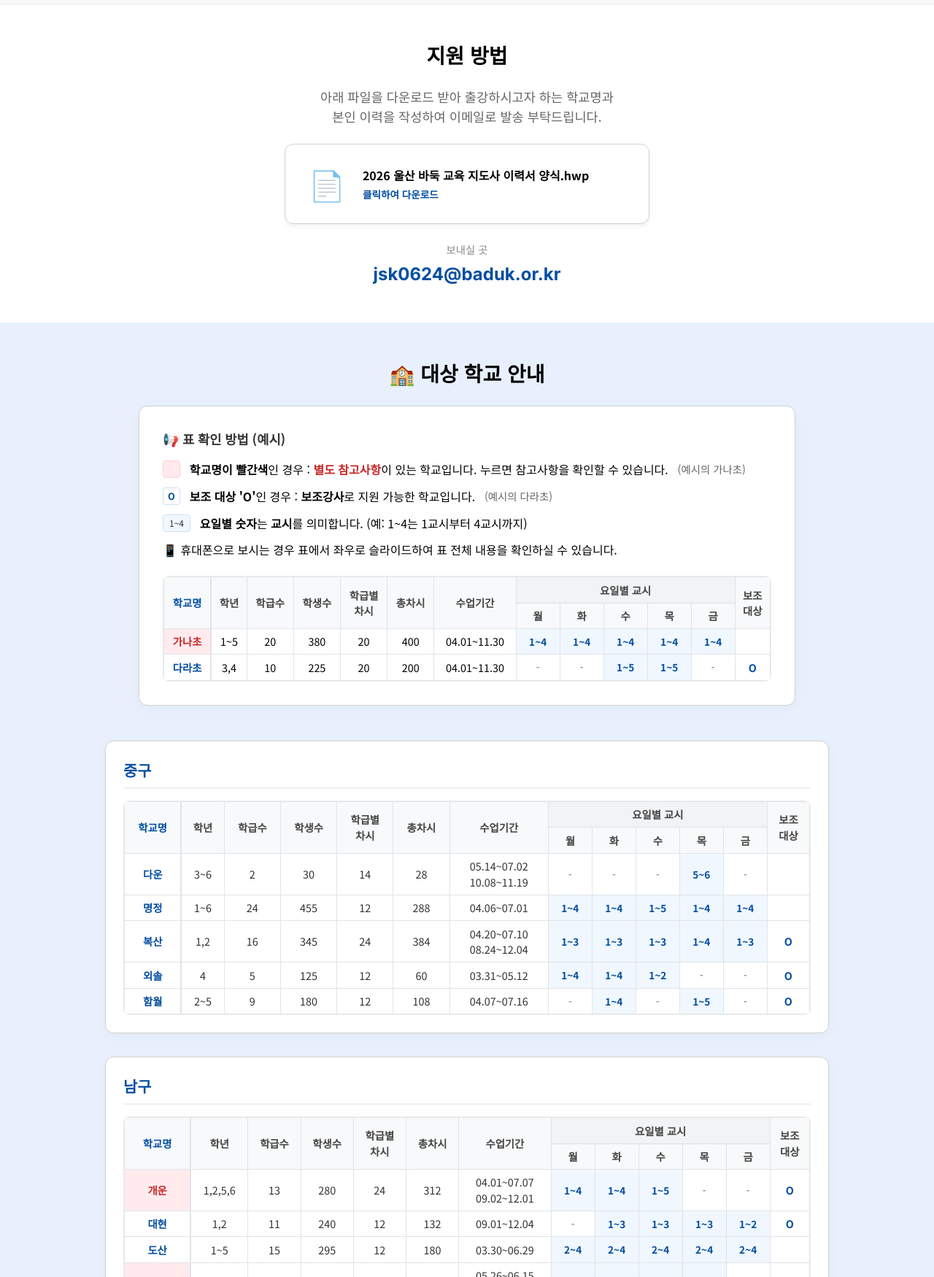
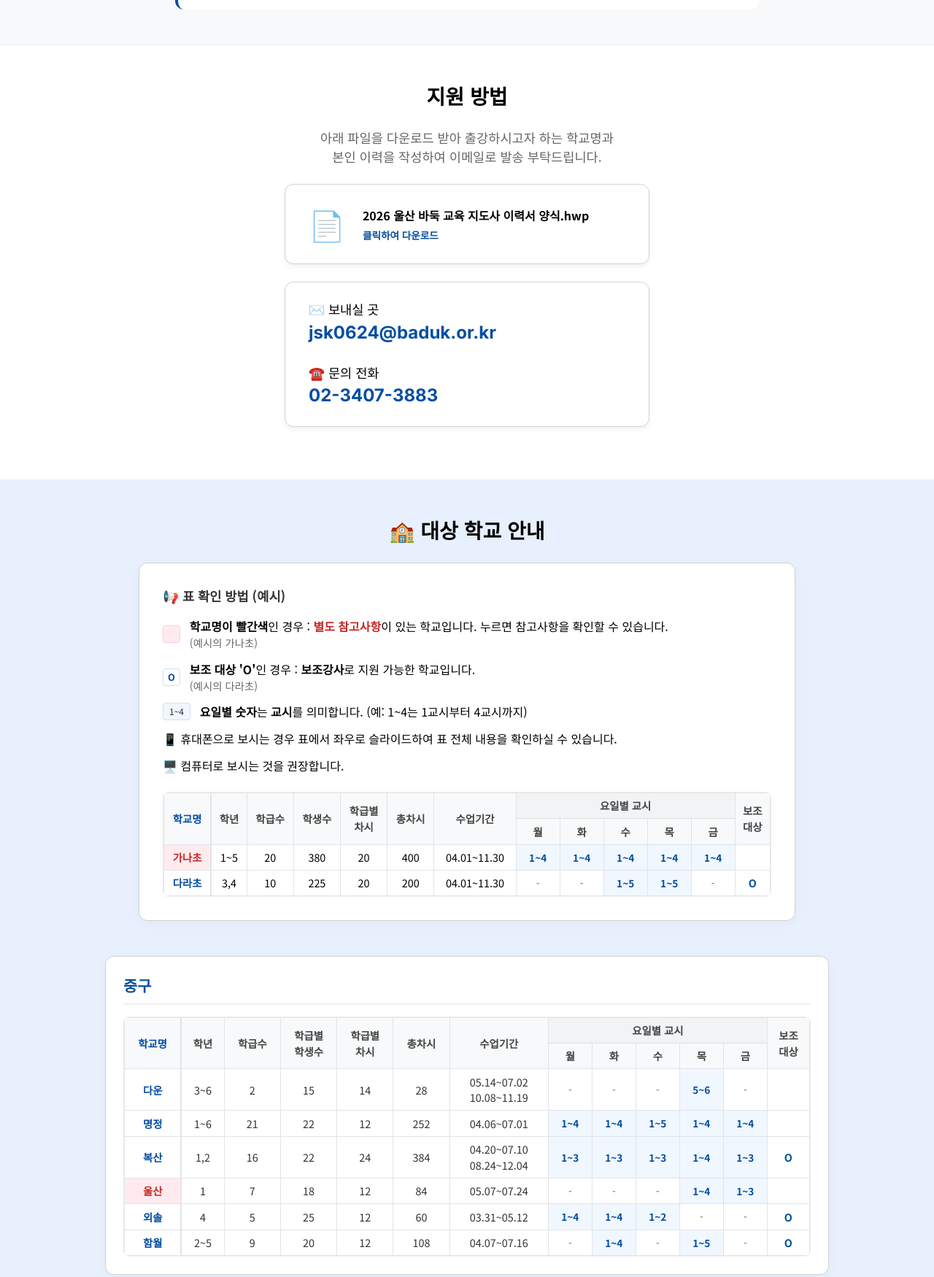
Before and after one commit to ChaozR/school-recruit, a website: page public/recruit/ulsan/2026/index.html in a window 1280 px wide. Shown: the part 1246-2996 px from the top of the page at 73% size. Drawn offline with Linux system fonts and the light colour scheme.

Commit message:
화면 문구 일부 수정 및 학교 정보 정정

```diff
--- a/public/recruit/ulsan/2026/data/schools.json
+++ b/public/recruit/ulsan/2026/data/schools.json
@@ -4,7 +4,7 @@
       "name": "다운",
       "grade": "3~6",
       "classes": 2,
-      "students": 30,
+      "students": 15,
       "classSessions": 14,
       "totalSessions": 28,
       "dateRange": [
@@ -23,10 +23,10 @@
     {
       "name": "명정",
       "grade": "1~6",
-      "classes": 24,
-      "students": 455,
+      "classes": 21,
+      "students": 22,
       "classSessions": 12,
-      "totalSessions": 288,
+      "totalSessions": 252,
       "dateRange": [
         "04.06~07.01"
       ],
@@ -43,7 +43,7 @@
       "name": "복산",
       "grade": "1,2",
       "classes": 16,
-      "students": 345,
+      "students": 22,
       "classSessions": 24,
       "totalSessions": 384,
       "dateRange": [
@@ -60,10 +60,31 @@
       }
     },
     {
+      "name": "울산",
+      "grade": "1",
+      "classes": 7,
+      "students": 18,
+      "classSessions": 12,
+      "totalSessions": 84,
+      "dateRange": [
+        "05.07~07.24"
+      ],
+      "support": false,
+      "caution": true,
+      "note": "2월 초 학사 일정이 최종 확정되므로 수업 요일이 변경될 가능성이 있음",
+      "schedule": {
+        "mon": "-",
+        "tue": "-",
+        "wed": "-",
+        "thu": "1~4",
+        "fri": "1~3"
+      }
+    },
+    {
       "name": "외솔",
       "grade": "4",
       "classes": 5,
-      "students": 125,
+      "students": 25,
       "classSessions": 12,
       "totalSessions": 60,
       "dateRange": [
@@ -82,7 +103,7 @@
       "name": "함월",
       "grade": "2~5",
       "classes": 9,
-      "students": 180,
+      "students": 20,
       "classSessions": 12,
       "totalSessions": 108,
       "dateRange": [
@@ -103,7 +124,7 @@
       "name": "개운",
       "grade": "1,2,5,6",
       "classes": 13,
-      "students": 280,
+      "students": 22,
       "classSessions": 24,
       "totalSessions": 312,
       "dateRange": [
@@ -112,7 +133,7 @@
       ],
       "support": true,
       "caution": true,
-      "note": "보조강사는 표의 일정 뿐만 아니라 목요일 3,4학년 대상 1~6교시도 출강해야 하며, 총 456차시를 출강해야 함",
+      "note": "보조강사는 표의 일정 뿐만 아니라 목요일 3,4학년 대상 1~6교시도 출강(주강사 프로기사 예정)해야 하며, 총 456차시를 출강해야 함",
       "schedule": {
         "mon": "1~4",
         "tue": "1~4",
@@ -125,7 +146,7 @@
       "name": "대현",
       "grade": "1,2",
       "classes": 11,
-      "students": 240,
+      "students": 22,
       "classSessions": 12,
       "totalSessions": 132,
       "dateRange": [
@@ -144,7 +165,7 @@
       "name": "도산",
       "grade": "1~5",
       "classes": 15,
-      "students": 295,
+      "students": 19,
       "classSessions": 12,
       "totalSessions": 180,
       "dateRange": [
@@ -163,16 +184,14 @@
       "name": "신복(1)",
       "grade": "1,3,5",
       "classes": 7,
-      "students": 165,
-      "classSessions": "-",
+      "students": 23,
+      "classSessions": "12(1,5학년)<br>24(3학년)",
       "totalSessions": 108,
       "dateRange": [
         "05.26~06.15",
         "08.31~09.17"
       ],
       "support": true,
-      "caution": true,
-      "note": "1, 5학년 각 12차시, 3학년 24차시 수강",
       "schedule": {
         "mon": "1~6",
         "tue": "1~4",
@@ -185,16 +204,14 @@
       "name": "신복(2)",
       "grade": "2,4,6",
       "classes": 8,
-      "students": 187,
-      "classSessions": "-",
+      "students": 23,
+      "classSessions": "12(2,6학년)<br>24(4학년)",
       "totalSessions": 132,
       "dateRange": [
         "05.26~06.15",
         "08.31~09.18"
       ],
       "support": true,
-      "caution": true,
-      "note": "2, 6학년 각 12차시, 4학년 24차시 수강",
       "schedule": {
         "mon": "1~6",
         "tue": "1~4",
@@ -207,7 +224,7 @@
       "name": "용연(1)",
       "grade": "1~6",
       "classes": 21,
-      "students": 482,
+      "students": 23,
       "classSessions": 12,
       "totalSessions": 252,
       "dateRange": [
@@ -227,7 +244,7 @@
       "name": "용연(2)",
       "grade": "1~6",
       "classes": 21,
-      "students": 482,
+      "students": 23,
       "classSessions": 12,
       "totalSessions": 252,
       "dateRange": [
@@ -247,7 +264,7 @@
       "name": "울산중앙",
       "grade": "5,6",
       "classes": 4,
-      "students": 72,
+      "students": 18,
       "classSessions": 24,
       "totalSessions": 96,
       "dateRange": [
@@ -267,7 +284,7 @@
       "name": "월봉",
       "grade": "3,4",
       "classes": 9,
-      "students": 227,
+      "students": 25,
       "classSessions": 12,
       "totalSessions": 108,
       "dateRange": [
@@ -294,7 +311,7 @@
       ],
       "support": true,
       "caution": true,
-      "note": "수업 요일이 변경될 가능성이 있음",
+      "note": "2월 초 학사 일정이 최종 확정되므로 수업 요일이 변경될 가능성이 있음",
       "schedule": {
         "mon": "3~4",
         "tue": "-",
@@ -307,7 +324,7 @@
       "name": "청솔",
       "grade": "3~6",
       "classes": 19,
-      "students": 456,
+      "students": 18,
       "classSessions": 14,
       "totalSessions": 266,
       "dateRange": [
@@ -328,7 +345,7 @@
       "name": "전하",
       "grade": "5",
       "classes": 4,
-      "students": 145,
+      "students": 21,
       "classSessions": 20,
       "totalSessions": 80,
       "dateRange": [
@@ -336,7 +353,7 @@
       ],
       "support": true,
       "caution": true,
-      "note": "보조강사는 표에 있는 일정 뿐만 아니라 화요일 1~6교시도 출강해야하며, 총 140차시를 출강해야 함",
+      "note": "보조강사는 표에 있는 일정 뿐만 아니라 화요일 1~6교시도 출강(주강사 프로기사 예정)해야하며, 총 140차시를 출강해야 함",
       "schedule": {
         "mon": "-",
         "tue": "-",
@@ -349,7 +366,7 @@
       "name": "화암",
       "grade": "1,2",
       "classes": 6,
-      "students": 115,
+      "students": 19,
       "classSessions": 6,
       "totalSessions": 36,
       "dateRange": [
@@ -368,7 +385,7 @@
       "name": "화진",
       "grade": "1~6",
       "classes": 38,
-      "students": 873,
+      "students": 23,
       "classSessions": 12,
       "totalSessions": 456,
       "dateRange": [
@@ -392,7 +409,7 @@
       "name": "매산",
       "grade": "5",
       "classes": 6,
-      "students": 146,
+      "students": 24,
       "classSessions": 12,
       "totalSessions": 72,
       "dateRange": [
@@ -412,7 +429,7 @@
       "name": "연암",
       "grade": "1~6",
       "classes": 16,
-      "students": 336,
+      "students": 21,
       "classSessions": 20,
       "totalSessions": 320,
       "dateRange": [
@@ -432,7 +449,7 @@
       "name": "농서",
       "grade": "2,4,5",
       "classes": 14,
-      "students": 325,
+      "students": 23,
       "classSessions": 12,
       "totalSessions": 168,
       "dateRange": [
@@ -456,7 +473,7 @@
       "name": "구영",
       "grade": "3~6",
       "classes": 24,
-      "students": 602,
+      "students": 25,
       "classSessions": 12,
       "totalSessions": 288,
       "dateRange": [
@@ -465,7 +482,7 @@
       ],
       "support": true,
       "caution": true,
-      "note": "2월 초 학사 일정이 최종 확정되므로 수업 일정에 변경 가능성이 있으며, 수요일과 목요일의 수업일정이 서로 바뀔 수 있음",
+      "note": "2월 초 학사 일정이 최종 확정되므로 수업 일정이 변경될 수 있으며, 수요일과 목요일의 수업일정이 서로 바뀔 수 있음",
       "schedule": {
         "mon": "-",
         "tue": "1~5",
@@ -478,7 +495,7 @@
       "name": "무거",
       "grade": "3,4",
       "classes": 13,
-      "students": 303,
+      "students": 23,
       "classSessions": 20,
       "totalSessions": 260,
       "dateRange": [
@@ -498,7 +515,7 @@
       "name": "삼남",
       "grade": "1~4",
       "classes": 13,
-      "students": 239,
+      "students": 18,
       "classSessions": 24,
       "totalSessions": 312,
       "dateRange": [
@@ -518,7 +535,7 @@
       "name": "서사",
       "grade": "1~6",
       "classes": 6,
-      "students": 120,
+      "students": 20,
       "classSessions": 16,
       "totalSessions": 96,
       "dateRange": [
@@ -538,7 +555,7 @@
       "name": "서생",
       "grade": "1,2",
       "classes": 2,
-      "students": 40,
+      "students": 20,
       "classSessions": 24,
       "totalSessions": 48,
       "dateRange": [
@@ -557,7 +574,7 @@
       "name": "언양",
       "grade": "3~6",
       "classes": 22,
-      "students": 506,
+      "students": 23,
       "classSessions": 16,
       "totalSessions": 352,
       "dateRange": [
@@ -576,7 +593,7 @@
       "name": "영화",
       "grade": "3,4",
       "classes": 9,
-      "students": 198,
+      "students": 22,
       "classSessions": 12,
       "totalSessions": 108,
       "dateRange": [
@@ -595,7 +612,7 @@
       "name": "온남",
       "grade": "1~6",
       "classes": 21,
-      "students": 488,
+      "students": 23,
       "classSessions": 12,
       "totalSessions": 252,
       "dateRange": [
@@ -604,7 +621,7 @@
       ],
       "support": true,
       "caution": true,
-      "note": "2학기는 표대로 진행, 1학기는 월요일 1~5교시, 화요일 1~4교시만 진행하며, 보조강사의 경우 이에 더해 1학기는 목요일, 금요일에 각 1~6교시도 추가로 출강하여 총 396차시 출강",
+      "note": "2학기는 표대로 진행, 1학기는 월요일 1~5교시, 화요일 1~4교시만 진행하며, 보조강사의 경우 이에 더해 1학기는 목요일, 금요일에 각 1~6교시도 추가로 출강(주강사 프로기사 예정)하여 총 396차시 출강",
       "schedule": {
         "mon": "1~5",
         "tue": "2~6",
@@ -616,21 +633,19 @@
     {
       "name": "울주명지",
       "grade": "1~4",
-      "classes": 14,
-      "students": 270,
+      "classes": 13,
+      "students": 20,
       "classSessions": 20,
-      "totalSessions": 280,
+      "totalSessions": 260,
       "dateRange": [
         "04.07~07.15",
         "09.09~12.23"
       ],
       "support": false,
-      "caution": true,
-      "note": "수요일 1학년 대상 수업은 3교시 이후 점심시간이 있어 화요일과 수요일 수업 종료시간이 다름",
       "schedule": {
         "mon": "-",
         "tue": "1~4",
-        "wed": "1~4",
+        "wed": "1~3",
         "thu": "1~3",
         "fri": "1~3"
       }
@@ -639,7 +654,7 @@
       "name": "중남",
       "grade": "1~6",
       "classes": 9,
-      "students": 170,
+      "students": 19,
       "classSessions": 14,
       "totalSessions": 126,
       "dateRange": [
@@ -658,7 +673,7 @@
       "name": "호연",
       "grade": "3,4",
       "classes": 7,
-      "students": 162,
+      "students": 23,
       "classSessions": 20,
       "totalSessions": 140,
       "dateRange": [
@@ -680,7 +695,7 @@
       "name": "야음",
       "grade": "4~6",
       "classes": 6,
-      "students": 120,
+      "students": 20,
       "classSessions": 24,
       "totalSessions": 144,
       "dateRange": [
@@ -689,7 +704,7 @@
       ],
       "support": true,
       "caution": true,
-      "note": "보조강사만 신청 가능한 학교",
+      "note": "보조강사만 신청 가능한 학교 (주강사 프로기사 예정)",
       "schedule": {
         "mon": "-",
         "tue": "1~6",
--- a/public/recruit/ulsan/2026/index.html
+++ b/public/recruit/ulsan/2026/index.html
@@ -72,7 +72,7 @@
             <div class="recruitment-info">
                 <p class="info-text">
                     수업은 <strong>주강사</strong>와 <strong>보조강사</strong> 협력 수업으로 진행됩니다.<br>
-                    <span class="sub-text">※ 보조강사는 학급당 평균 학생수가 <strong class="text-highlight">20명</strong> 이상인 학교만을 대상으로 파견합니다.</span>
+                    <span> 💡 보조강사는 학급당 평균 학생수가 <strong class="text-highlight">20명</strong> 이상인 학교만을 대상으로 파견합니다.</span>
                 </p>
             </div>
 
@@ -82,7 +82,7 @@
                         <tr>
                             <th>구분</th>
                             <th>역할</th>
-                            <th>보수 (1차시 기준)</th>
+                            <th>강사비<br>(1교시 40분 기준)</th>
                         </tr>
                     </thead>
                     <tbody>
@@ -101,7 +101,8 @@
             </div>
 
             <div class="info-box">
-                <p class="info-text">최종 매칭된 지도사는 2월 7일(토) 및 3월 초, 총 2회의 <strong class="text-highlight">역량 강화 세미나에 반드시 참여</strong>해주셔야 합니다</p>
+                <p class="info-text">최종 매칭된 지도사는 2월 7일(토) 및 3월 초, 총 2회의 <strong class="text-highlight">역량 강화 세미나에 반드시 참여</strong>해주셔야 합니다.</p>
+                <p class="info-text">세미나 일시 및 상세 프로그램은 매칭 후 개별로 안내드릴 예정입니다.</p>
             </div>
         </div>
     </section>
@@ -125,9 +126,11 @@
                 </a>
             </div>
 
-            <div class="email-action">
-                <p>보내실 곳</p>
-                <a href="mailto:jsk0624@baduk.or.kr" class="email-link">jsk0624@baduk.or.kr</a>
+            <div class="contact-card">
+                <span class="info-text">✉️ 보내실 곳</span>
+                <a href="mailto:jsk0624@baduk.or.kr" class="email-link">jsk0624@baduk.or.kr</a><br>
+                <span class="info-text">☎️ 문의 전화</span>
+                <a href="tel:02-3407-3883" class="phone-link">02-3407-3883</a>
             </div>
         </div>
     </section>
@@ -144,11 +147,11 @@
                     <ul class="guide-list">
                         <li>
                             <span class="color-box caution"></span>
-                            <span class="guide-text"><strong>학교명이 빨간색</strong>인 경우 : <span class="highlight-red">별도 참고사항</span>이 있는 학교입니다. 누르면 참고사항을 확인할 수 있습니다.</span> <span class="sub-text">(예시의 가나초)</span>
+                            <span class="guide-text"><strong>학교명이 빨간색</strong>인 경우 : <span class="highlight-red">별도 참고사항</span>이 있는 학교입니다. 누르면 참고사항을 확인할 수 있습니다.<br><span class="sub-text">(예시의 가나초)</span></span>
                         </li>
                         <li>
                             <span class="color-box support">O</span>
-                            <span class="guide-text"><strong>보조 대상 'O'</strong>인 경우 : <strong>보조강사</strong>로 지원 가능한 학교입니다.</span> <span class="sub-text">(예시의 다라초)</span>
+                            <span class="guide-text"><strong>보조 대상 'O'</strong>인 경우 : <strong>보조강사</strong>로 지원 가능한 학교입니다.<br><span class="sub-text">(예시의 다라초)</span></span>
                         </li>
                         <li>
                             <span class="color-box period">1~4</span>
@@ -157,6 +160,11 @@
                         <li>
                             <span class="guide-text">
                                 📱 휴대폰으로 보시는 경우 표에서 좌우로 슬라이드하여 표 전체 내용을 확인하실 수 있습니다.
+                            </span>
+                        </li>
+                        <li>
+                            <span class="guide-text">
+                                🖥️ 컴퓨터로 보시는 것을 권장합니다.
                             </span>
                         </li>
                     </ul>
@@ -262,14 +270,14 @@
                 </div>
 
                 <div class="region-block">
-                    <h3 class="region-title">보조강사 전용</h3>
+                    <h3 class="region-title">보조강사 출강 학교 (주강사 지원 불가)</h3>
                     <div id="region-support" class="school-list-content">
                         <p class="placeholder-text">데이터를 불러오는 중입니다...</p>
                     </div>
                 </div>
 
                 <div class="region-block">
-                    <h3 class="region-title">참고사항 <span class="sub-text">학교명을 누르면 다시 표로 돌아갈 수 있습니다</span></h3>
+                    <h3 class="region-title">참고사항<br><p style="color: var(--color-text-main); font-size: 1rem;">💡 학교명을 누르면 다시 표로 돌아갈 수 있습니다</p></h3>
                     <div id="region-caution" class="school-list-content">
                     </div>
                 </div>
--- a/public/recruit/ulsan/2026/js/main.js
+++ b/public/recruit/ulsan/2026/js/main.js
@@ -93,7 +93,7 @@ function renderSchools(regionId, schools) {
             <th rowspan="2">학교명</th>
             <th rowspan="2">학년</th>
             <th rowspan="2">학급수</th>
-            <th rowspan="2">학생수</th>
+            <th rowspan="2">학급별<br>학생수</th>
             <th rowspan="2">학급별<br>차시</th>
             <th rowspan="2">총차시</th>
             <th rowspan="2">수업기간</th>
--- a/public/recruit/ulsan/2026/styles/main.css
+++ b/public/recruit/ulsan/2026/styles/main.css
@@ -498,6 +498,7 @@ ul {
 
 .table-container {
   overflow-x: auto;
+  width: fit-content;
   max-width: 800px;
   background: white;
   border-radius: var(--border-radius-md);
@@ -556,7 +557,7 @@ ul {
   padding: 1rem;
   max-width: 800px;
   margin: 0 auto;
-  text-align: center;
+  text-align: left;
   border-radius: var(--border-radius-md);
   border-left: 4px solid var(--color-primary);
 }
@@ -608,7 +609,25 @@ ul {
   /* Soft shadow for white on white/light */
 }
 
-.download-card:hover {
+.contact-card {
+  display: inline-flex;
+  flex-direction: column;
+  align-items: left;
+  background: white;
+  padding: 1.5rem 2rem;
+  border-radius: var(--border-radius-md);
+  color: var(--color-black);
+  text-align: left;
+  margin-bottom: var(--spacing-md);
+  max-width: 500px;
+  width: 100%;
+  transition: transform 0.2s;
+  border: 1px solid var(--color-grey);
+  box-shadow: 0 4px 6px rgba(0, 0, 0, 0.05);
+  /* Soft shadow for white on white/light */
+}
+
+.download-card:hover, .contact-card:hover {
   transform: translateY(-3px);
   background: #fff;
   box-shadow: 0 8px 15px rgba(0, 0, 0, 0.1);
@@ -644,14 +663,16 @@ ul {
   font-size: 0.9rem;
 }
 
-.email-link {
+.email-link,
+.phone-link {
   font-size: 1.5rem;
   font-weight: 700;
   color: var(--color-primary);
   font-family: 'Inter', sans-serif;
 }
 
-.email-link:hover {
+.email-link:hover,
+.phone-link:hover {
   color: var(--color-text-main);
   text-decoration: underline;
 }
```
Also changed, not shown: 1 other file.
